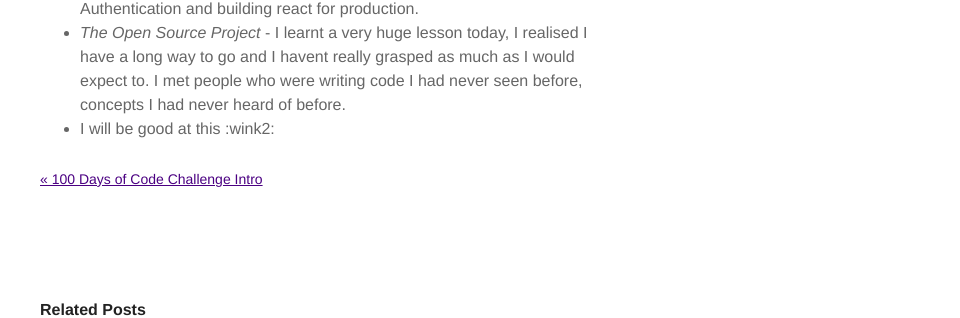
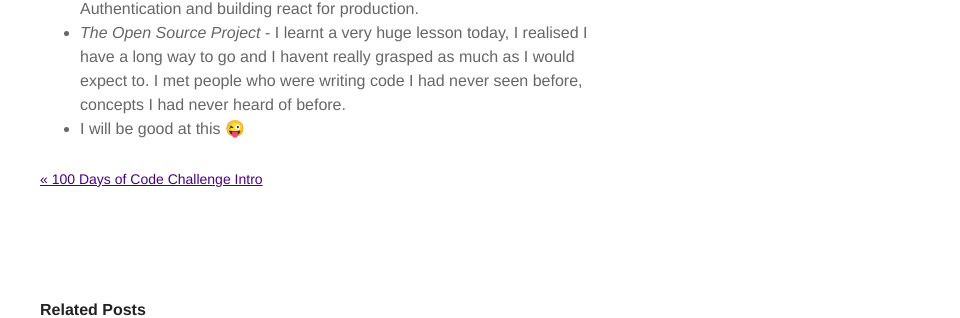
Before and after one commit to terrymafura/maffsojah.github.io, a Jekyll site: the page built from _posts/2017-07-25-100-Days-of-Code-Days-1-10.markdown, in a window 1280 px wide. Shown: the part 808-1126 px from the top of the page, without its empty margins (320-1280 px from the left). Built offline with Jekyll 4.4.1, drawn with Linux system fonts in a browser that asks for light colours; comment, search, counter and statistics services are not loaded; part of the change alters nothing that is shown.

Commit message:
100 Days of Code Day 2

```diff
--- a/_posts/2017-07-25-100-Days-of-Code-Days-1-10.markdown
+++ b/_posts/2017-07-25-100-Days-of-Code-Days-1-10.markdown
@@ -21,4 +21,4 @@ description: 100 Days of Code Challenge Days 1-10
 - On the *Project Manager* App I decided to start with some new layout because it was just plain old JSX without any styles
 - I got to learn about Component Validation using PropTypes, Authentication and building react for production.
 - *The Open Source Project*  - I learnt a very huge lesson today, I realised I have a long way to go and I havent really grasped as much as I would expect to. I met people who were writing code I had never seen before, concepts I had never heard of before.
-- I will be good at this :wink2:
+- I will be good at this 😜
```
